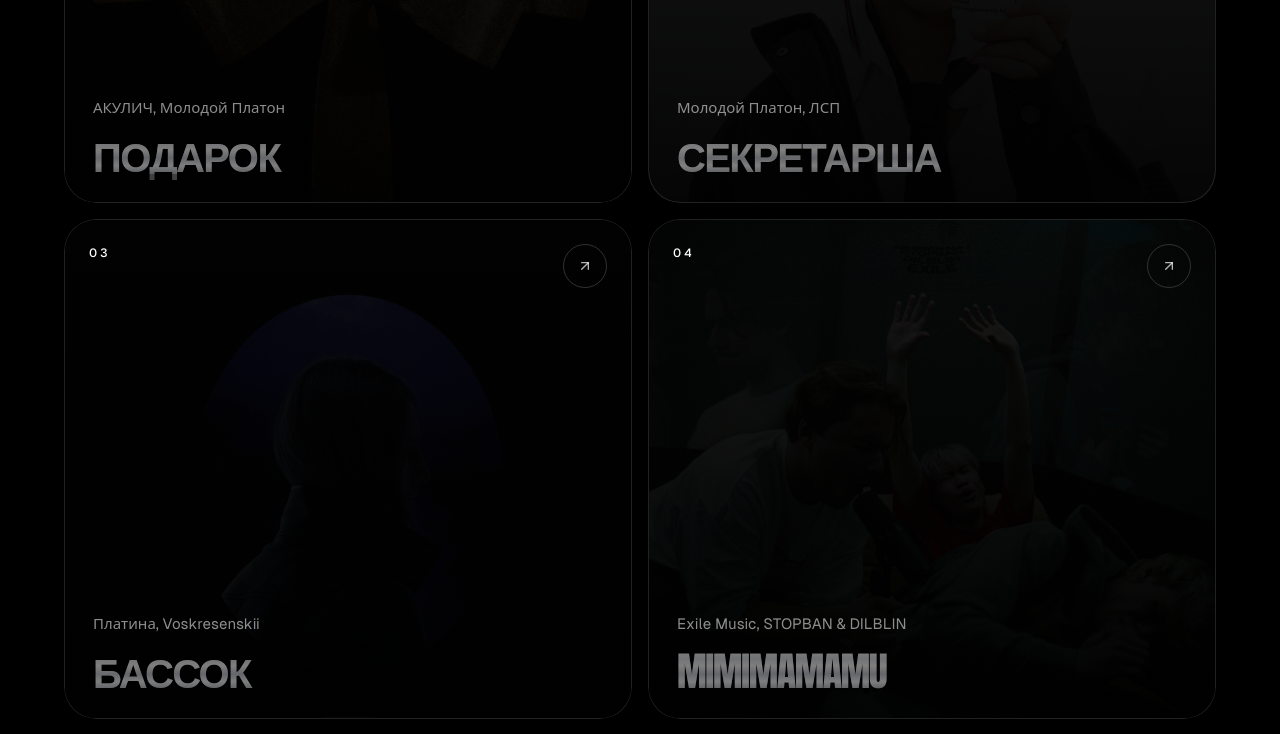
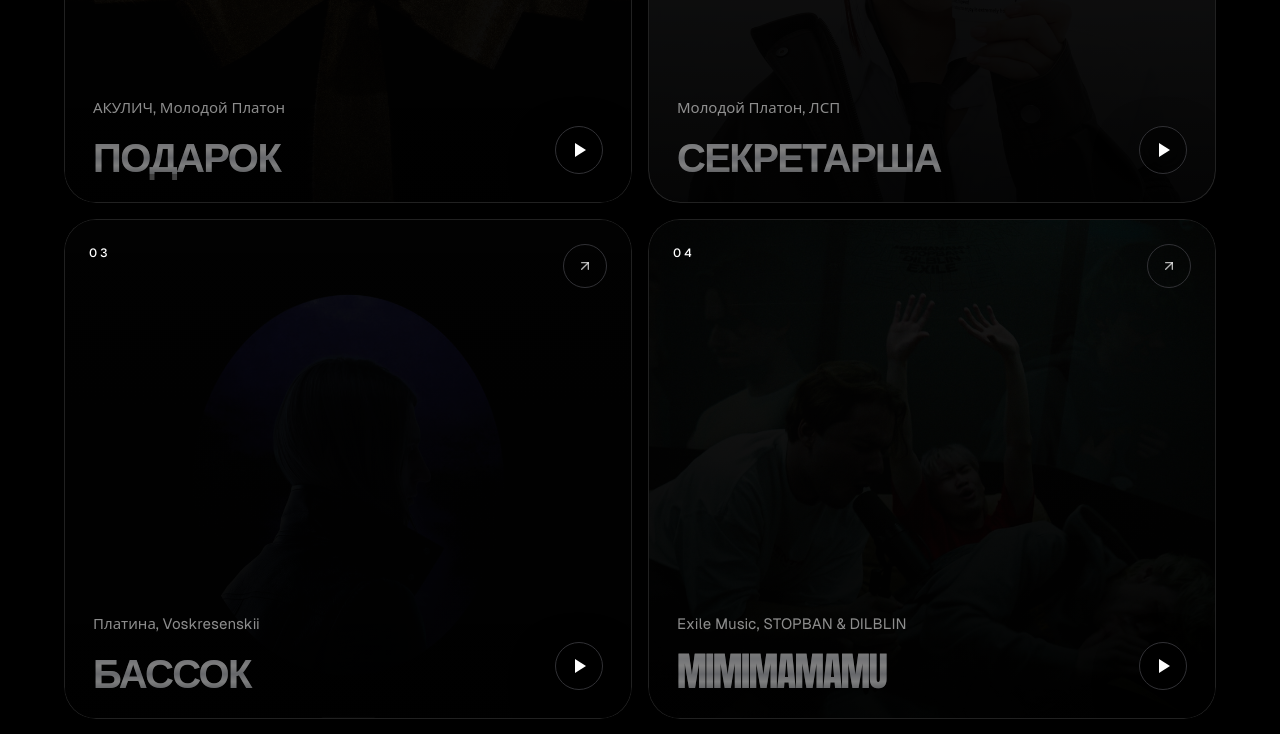
Before and after one commit to YaroslavSigidin/PULSAR, a React (Vite) app: page / in a window 1280 px wide. Shown: the part 4300-5034 px from the top of the page. Built offline with nearby package versions, Linux system fonts and the light colour scheme; no server answers.

Commit message:
Keep case player button visible

```diff
--- a/src/components/sections/CasesSection.tsx
+++ b/src/components/sections/CasesSection.tsx
@@ -148,9 +148,7 @@ function CaseCard({
           onClick={onPlayerToggle}
           aria-label={isPlaying ? `Остановить ${track.title}` : `Включить ${track.title}`}
           aria-pressed={isPlaying}
-          className={`absolute bottom-6 right-6 z-20 inline-flex h-12 w-12 items-center justify-center rounded-full border border-white/18 bg-black/55 text-white/86 shadow-[0_18px_48px_rgba(0,0,0,0.38)] backdrop-blur-md transition duration-300 hover:border-white/36 hover:bg-white hover:text-black group-focus-within:opacity-100 group-hover:opacity-100 md:bottom-7 md:right-7 ${
-            isPlaying ? 'opacity-100' : 'opacity-100 md:opacity-0'
-          }`}
+          className="absolute bottom-6 right-6 z-20 inline-flex h-12 w-12 items-center justify-center rounded-full border border-white/18 bg-black/55 text-white/86 opacity-100 shadow-[0_18px_48px_rgba(0,0,0,0.38)] backdrop-blur-md transition duration-300 hover:border-white/36 hover:bg-white hover:text-black md:bottom-7 md:right-7"
         >
           <span
             aria-hidden="true"
```
